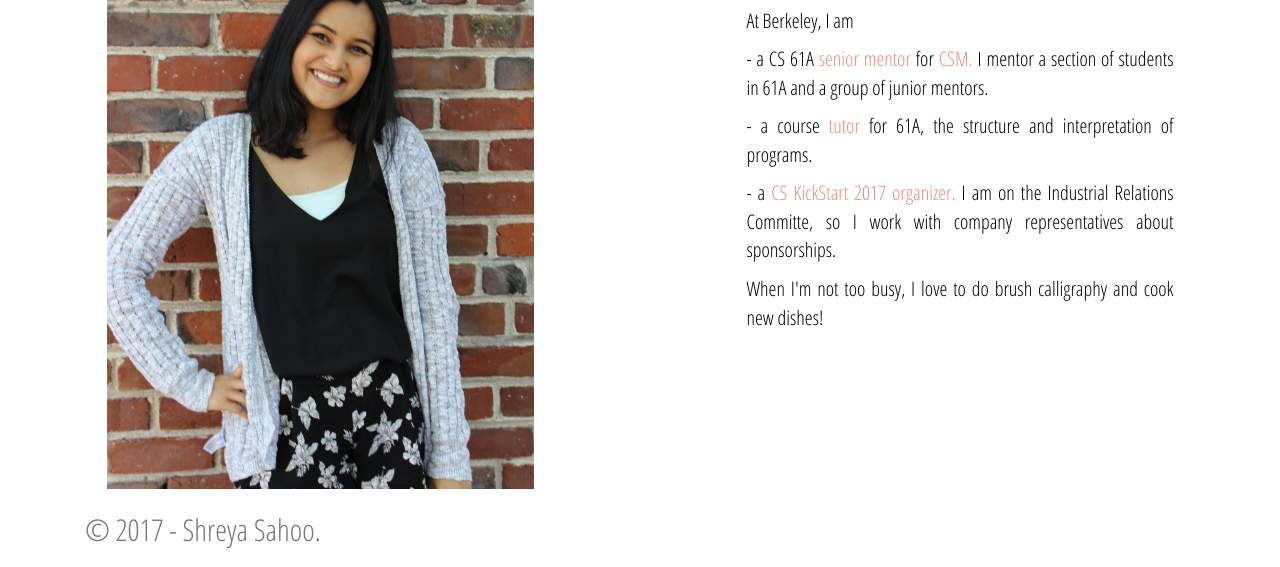
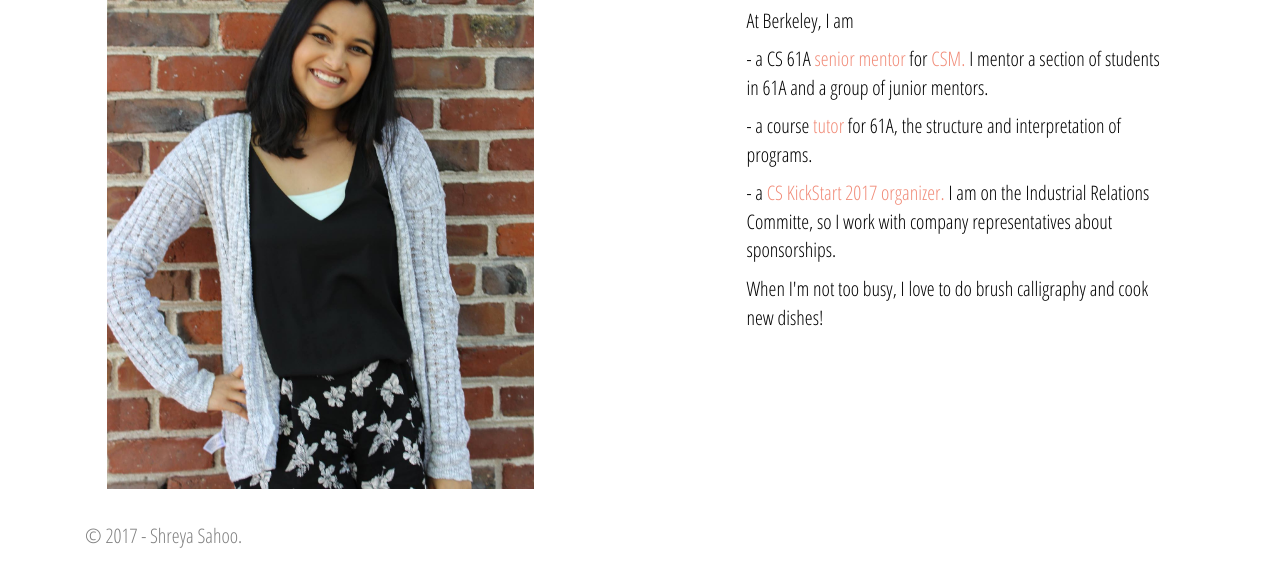
Before and after one commit to shreyasahoo/shreyasahoo.github.io, a plain HTML site: page about.html in a window 1280 px wide. Shown: the part 233-800 px from the top of the page. Drawn offline with nearby package versions, Linux system fonts and the light colour scheme.

Commit message:
fixed footer2

```diff
--- a/about.html
+++ b/about.html
@@ -62,11 +62,9 @@
 
 <!-- WHERE ABOUT ENDS -->
 
-    <footer class="page-row">
-        <div class="navbar navbar-default navbar-fixed-bottom">
-            <div class="container">
-              <p class="navbar-text pull-left">© 2017 - Shreya Sahoo.</p>
-            </div>
-        </div>
+    <footer class="footer">
+      <div class="container">
+        <p class="navbar-text pull-left" id = "footer">© 2017 - Shreya Sahoo.</p>
+      </div>
     </footer>
 </html>
--- a/main.css
+++ b/main.css
@@ -1,10 +1,12 @@
 html {
-	 color: black;
-    background-color: white;
+  position: relative;
+	color: black;
+  background-color: white;
+  min-height: 100%;
 }
 
 body {
-    text-align: justify;
+    text-align: left;
     font-family: 'Open Sans Condensed', sans-serif;
     font-size: 20px;
     font-weight: lighter;
@@ -54,8 +56,13 @@ ul.nav a:hover {
   width: 100%;
   height: 60px;
 }
+
 div.navbar-default > div.container
 {background-color: white;}
+
+#footer {
+  color: #7F7F7F;
+}
 
 
 
```
Also changed, not shown: projects.html (+5 -7 lines).
